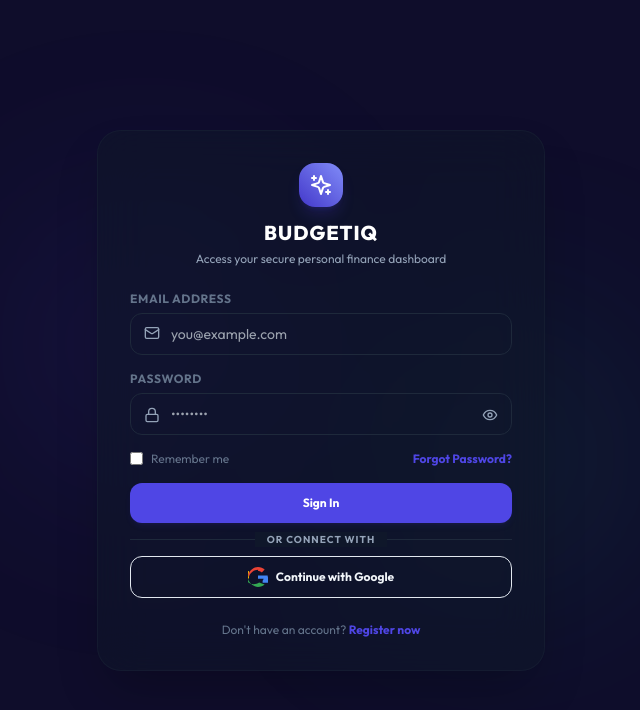
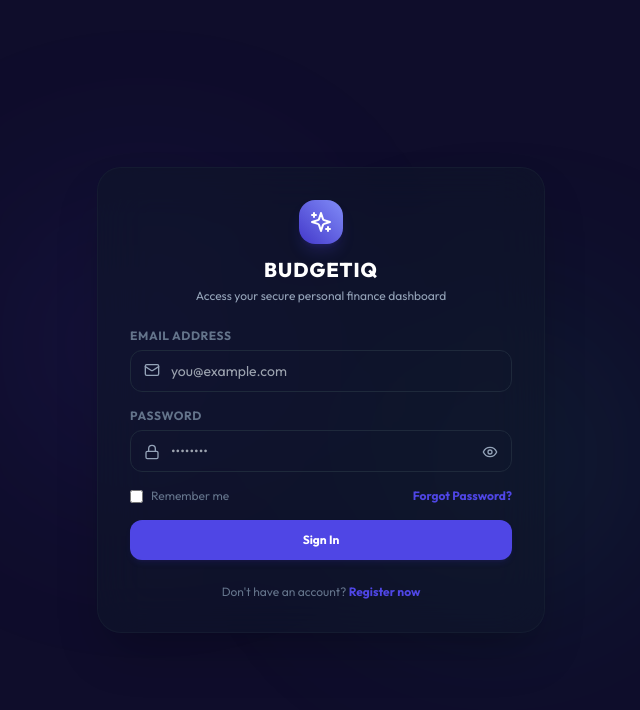
Before and after one commit to arunsakthi2802-star/SMART-EXPENSE-ANALYZER, a React (Vite) app in the folder frontend/: page /login in a window 1280 px wide. Shown: the top 710 px of the page, without its empty margins (319-959 px from the left). Built offline with nearby package versions, Linux system fonts and the light colour scheme.

Commit message:
Remove Login with Google button and handlers

```diff
--- a/frontend/src/pages/Login.tsx
+++ b/frontend/src/pages/Login.tsx
@@ -49,15 +49,6 @@ export const Login: React.FC = () => {
     }
   };
 
-  const handleGoogleLogin = () => {
-    // Simulated Google Login for UI flow
-    setLoading(true);
-    setTimeout(() => {
-      // Create mockup credentials
-      localStorage.setItem('token', 'mockup-google-jwt-token-val');
-      window.location.reload();
-    }, 1000);
-  };
 
   return (
     <div className="flex min-h-screen items-center justify-center bg-slate-50 px-4 dark:bg-brand-950/20 font-sans transition-colors duration-300">
@@ -156,41 +147,7 @@ export const Login: React.FC = () => {
             {loading ? 'Logging in...' : 'Sign In'}
           </button>
 
-          {/* Divider */}
-          <div className="relative flex items-center justify-center my-4">
-            <div className="w-full border-t border-slate-200 dark:border-slate-800" />
-            <span className="absolute bg-white px-3 text-[10px] font-bold text-slate-400 uppercase tracking-widest dark:bg-slate-900">
-              Or Connect With
-            </span>
-          </div>
 
-          {/* Google Login button */}
-          <button
-            type="button"
-            onClick={handleGoogleLogin}
-            disabled={loading}
-            className="flex w-full items-center justify-center gap-2 rounded-xl border border-slate-200 bg-slate-50 py-2.5 text-xs font-bold hover:bg-slate-100 dark:border-slate-850 dark:bg-transparent dark:hover:bg-slate-800 transition-colors"
-          >
-            <svg className="h-5 w-5 shrink-0" viewBox="0 0 24 24" width="20" height="20">
-              <path
-                fill="#4285F4"
-                d="M23.745 12.27c0-.7-.06-1.4-.19-2.07H12v3.92h6.69c-.29 1.5-.1.38-1.14 2.37v2.53h6.61c3.87-3.56 6.08-8.8 6.08-14.75z"
-              />
-              <path
-                fill="#34A853"
-                d="M12 24c3.24 0 5.97-1.08 7.96-2.91l-6.61-2.53c-1.83 1.25-4.18 2-6.61 2-5.07 0-9.35-3.44-10.89-8.07H.21v2.61C2.19 19.84 6.74 24 12 24z"
-              />
-              <path
-                fill="#FBBC05"
-                d="M1.11 12.49A14.24 14.24 0 0 1 1.11 7.5V4.89H.21a11.988 11.988 0 0 0 0 9.21l1.1-.92c-.1-.38-.2-.79-.2-1.2z"
-              />
-              <path
-                fill="#EA4335"
-                d="M12 4.75c1.77 0 3.35.61 4.6 1.8l3.42-3.42C17.96 1.19 15.24 0 12 0 6.74 0 2.19 4.16.21 8.89l1.1 2.61c1.54-4.63 5.82-8.07 10.89-8.07z"
-              />
-            </svg>
-            <span>Continue with Google</span>
-          </button>
         </form>
 
         <p className="mt-6 text-center text-xs text-slate-500">
```
